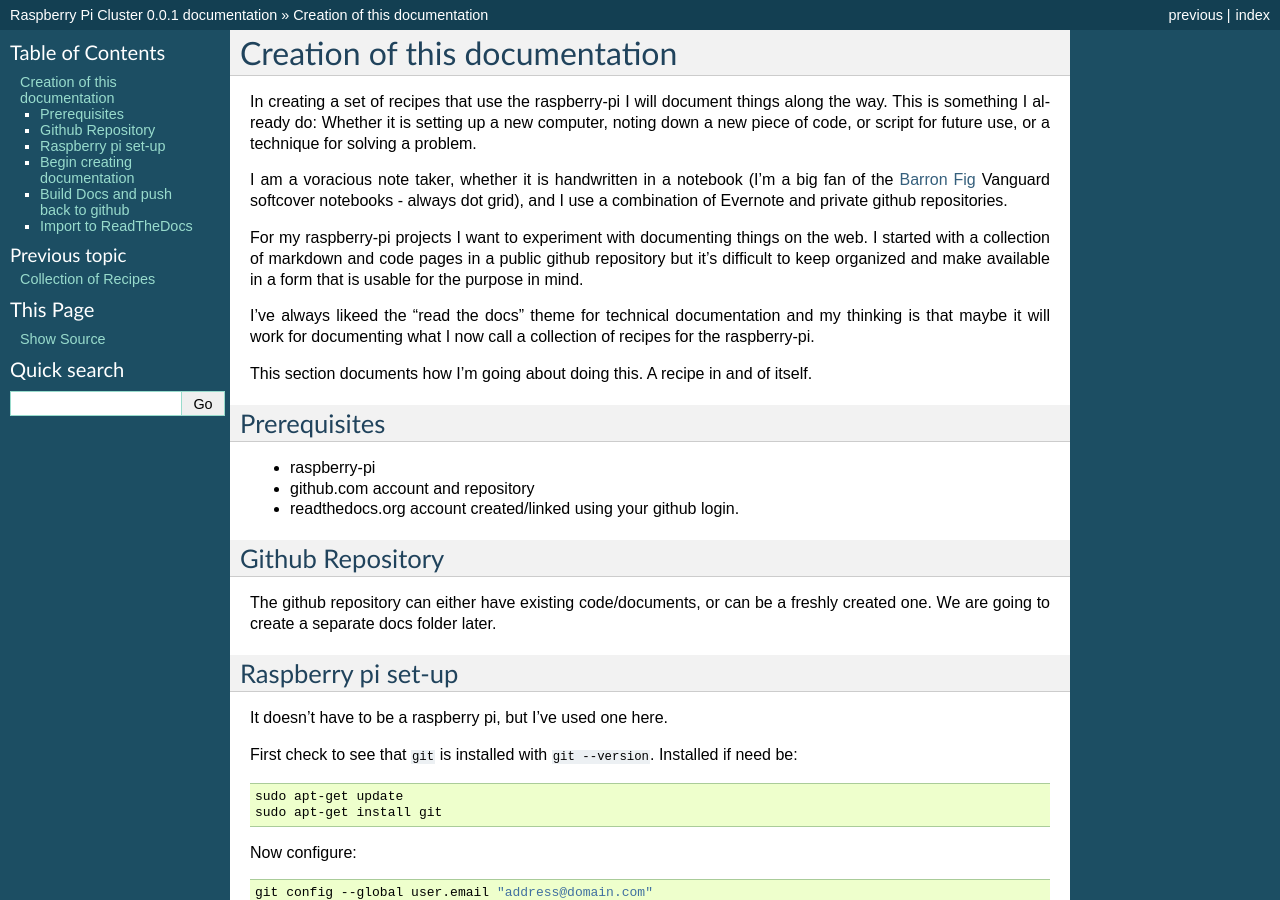
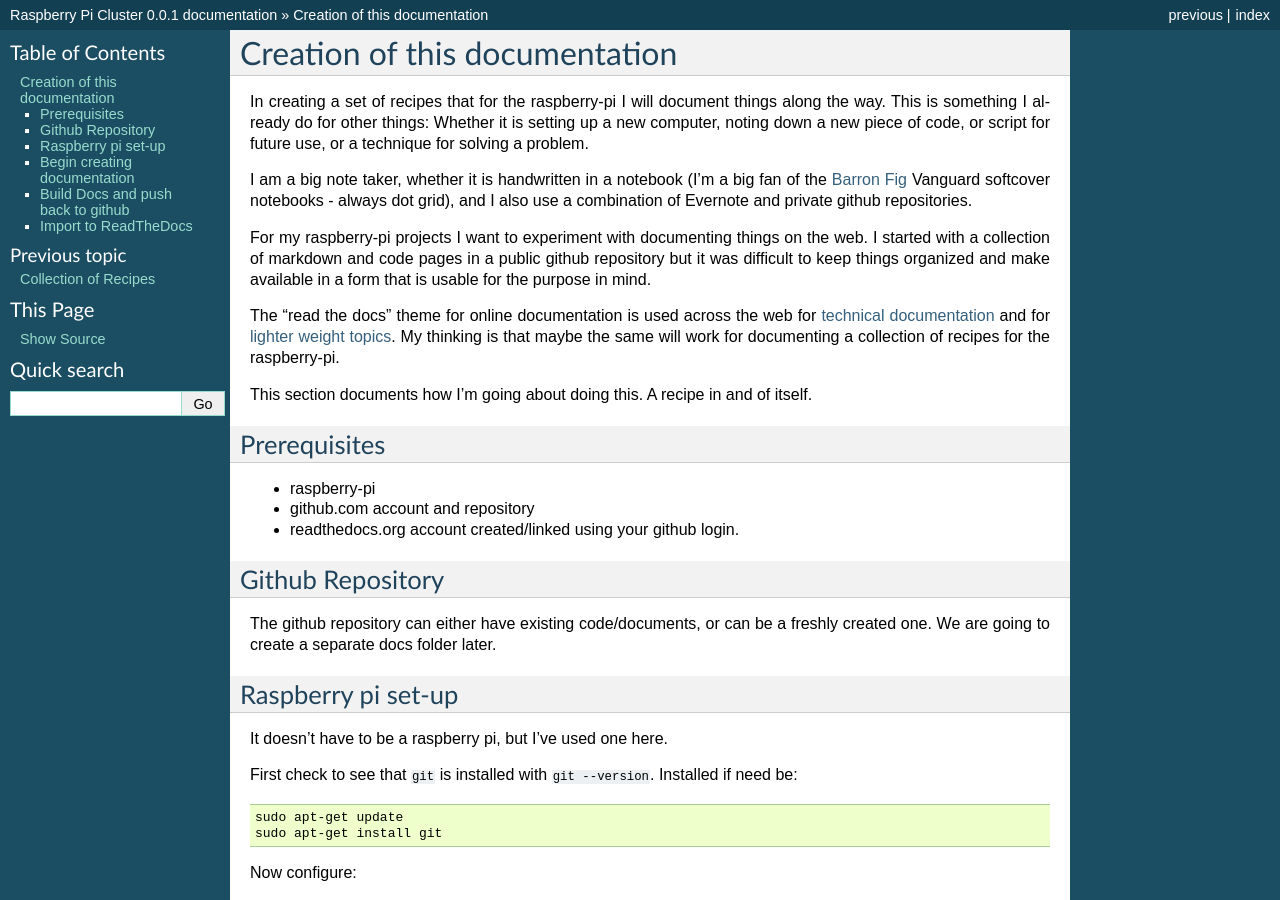
Before and after one commit to essans/RasPi, a Sphinx documentation site: the page built from docs/source/readthedocs.rst, in a window 1280 px wide and 900 px high. Built offline with Sphinx 7.4.7, drawn with Linux system fonts in a browser that asks for light colours.

Commit message:
Update readthedocs.rst

```diff
--- a/docs/source/readthedocs.rst
+++ b/docs/source/readthedocs.rst
@@ -1,13 +1,13 @@
 Creation of this documentation
 ==============================
 
-In creating a set of recipes that use the raspberry-pi I will document things along the way.   This is something I already do: Whether it is setting up a new computer, noting down a new piece of code, or script for future use, or a technique for solving a problem.
+In creating a set of recipes that for the raspberry-pi I will document things along the way.   This is something I already do for other things: Whether it is setting up a new computer, noting down a new piece of code, or script for future use, or a technique for solving a problem.
 
-I am a voracious note taker, whether it is handwritten in a notebook (I'm a big fan of the `Barron Fig <http://www.barronfig.com/>`_ Vanguard softcover notebooks - always dot grid), and I use a combination of Evernote and private github repositories.
+I am a big note taker, whether it is handwritten in a notebook (I'm a big fan of the `Barron Fig <http://www.barronfig.com/>`_ Vanguard softcover notebooks - always dot grid), and I also use a combination of Evernote and private github repositories.
 
-For my raspberry-pi projects I want to experiment with documenting things on the web.  I started with a collection of markdown and code pages in a public github repository but it's difficult to keep organized and make available in a form that is usable for the purpose in mind.
+For my raspberry-pi projects I want to experiment with documenting things on the web.  I started with a collection of markdown and code pages in a public github repository but it was difficult to keep things organized and make available in a form that is usable for the purpose in mind.
 
-I've always likeed the "read the docs" theme for technical documentation and my thinking is that maybe it will work for documenting what I now call a collection of recipes for the raspberry-pi.
+The "read the docs" theme for online documentation is used across the web for `technical documentation <https://bloomberg.github.io/blpapi-docs/python/3.13/blpapi-package.html>`_ and for `lighter weight topics <http://cozmosdk.anki.com/docs/index.html>`_.  My thinking is that maybe the same will work for documenting a collection of recipes for the raspberry-pi.
 
 This section documents how I'm going about doing this.  A recipe in and of itself.
 
```
